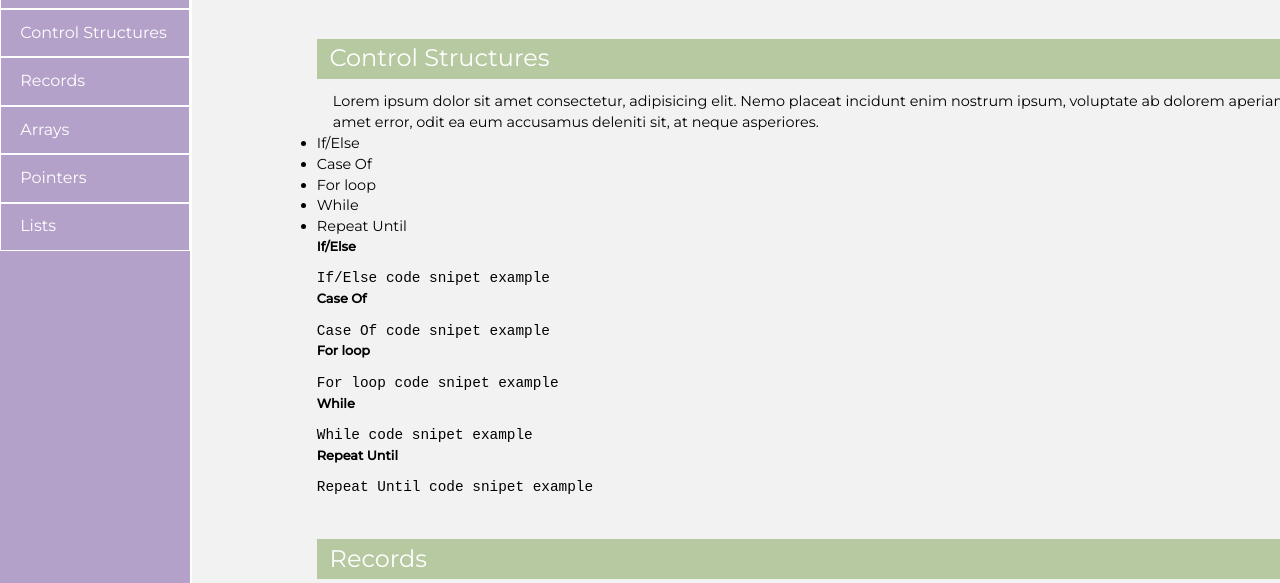
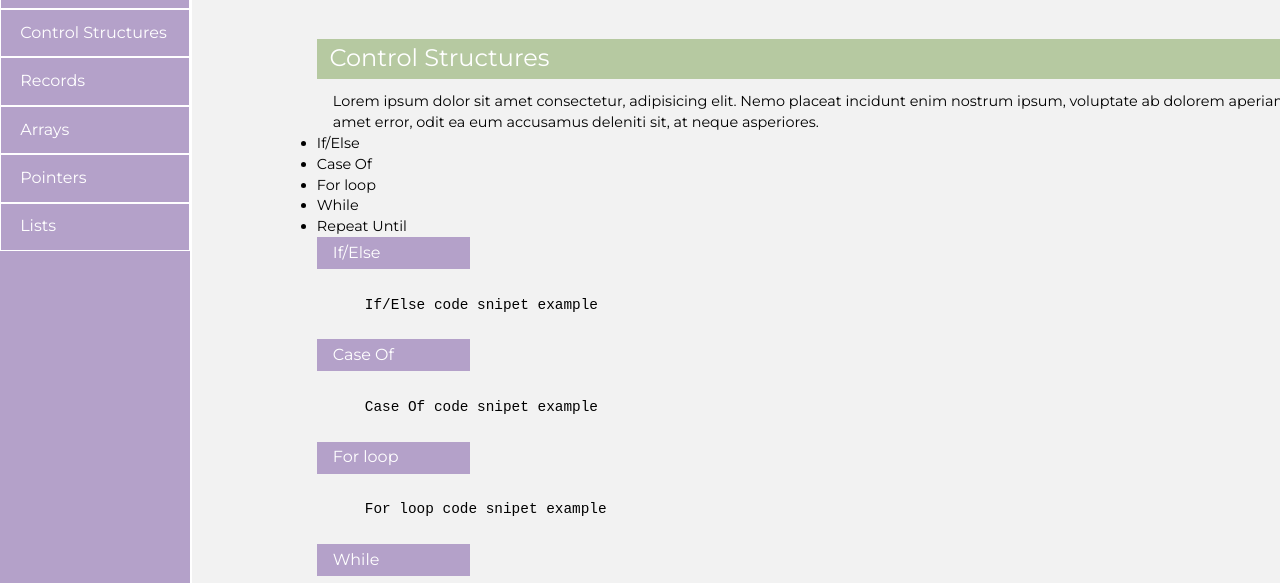
Before and after one commit to wiehl-valentina/pascal-docs, a plain HTML site: page index.html in a window 1280 px wide. Shown: the part 155-738 px from the top of the page. Drawn offline with Linux system fonts and the light colour scheme.

Commit message:
ultimos detalles en las queries

```diff
--- a/styles.css
+++ b/styles.css
@@ -114,16 +114,16 @@ body {
     padding-left: 0.8rem;
 }
 
-#control_structures {
+#Control_Structures {
     display: flex;
     flex-direction: column;
 }
 
-#control_structures ul {
+#Sontrol_Structures ul {
     padding: 1rem 3rem
 }
 
-#control_structures h2 {
+#Control_Structures h2 {
     padding: 1rem 1rem;
     font-size: 1rem;
     background-color: #b4a1c9;
@@ -135,7 +135,7 @@ body {
     font-weight: 400;
 }
 
-#control_structures code {
+#Control_Structures code {
     padding: 1rem 3rem
 }
 }
```
